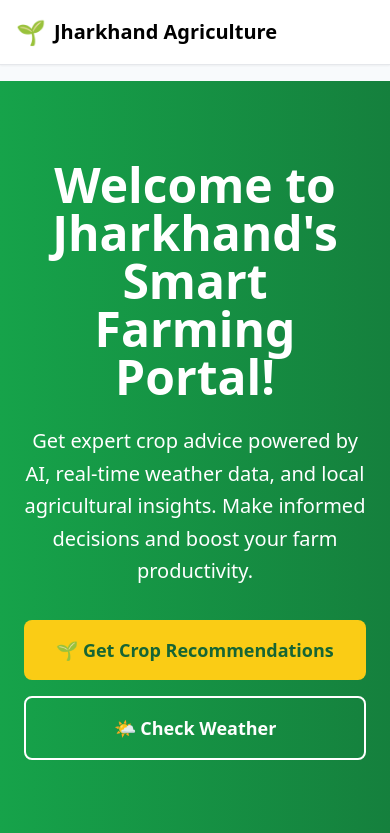
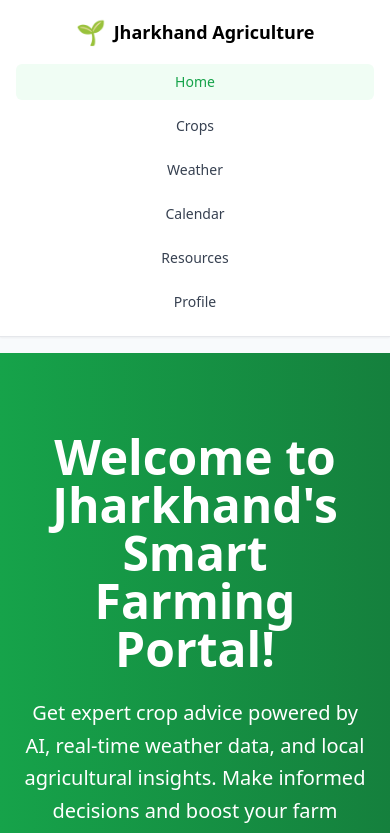
Before and after one commit to Salahuddin-13/punjab-crop-recommender, a React (Create React App) app: page / in a window 390 px wide. Shown: the top 833 px of the page. Built offline with nearby package versions, Linux system fonts and the light colour scheme.

Commit message:
Fix navbar to show vertical links on mobile for better visibility

```diff
--- a/src/components/Navbar.js
+++ b/src/components/Navbar.js
@@ -7,13 +7,14 @@ export default function Navbar() {
   return (
     <nav className="bg-white shadow-sm border-b sticky top-0 z-50">
       <div className="max-w-7xl mx-auto px-4 sm:px-6 lg:px-8">
-        <div className="flex justify-between items-center h-16">
+        {/* Desktop Layout */}
+        <div className="hidden md:flex justify-between items-center h-16">
           <Link to="/" className="flex items-center space-x-2">
             <span className="text-2xl">🌱</span>
             <span className="font-bold text-xl">Jharkhand Agriculture</span>
           </Link>
 
-          <div className="hidden md:flex items-center space-x-4">
+          <div className="flex items-center space-x-4">
             <Link to="/" className={`px-3 py-2 rounded-md text-sm font-medium ${location.pathname === "/" ? "text-green-600 bg-green-50" : "text-gray-700 hover:text-green-600"}`}>
               Home
             </Link>
@@ -34,6 +35,37 @@ export default function Navbar() {
             </Link>
           </div>
         </div>
+
+        {/* Mobile Layout - Always Visible Vertical */}
+        <div className="md:hidden py-4">
+          {/* Logo on top */}
+          <Link to="/" className="flex items-center justify-center space-x-2 mb-4">
+            <span className="text-2xl">🌱</span>
+            <span className="font-bold text-lg">Jharkhand Agriculture</span>
+          </Link>
+
+          {/* Vertical Navigation Links */}
+          <div className="flex flex-col space-y-2">
+            <Link to="/" className={`block px-4 py-2 text-center rounded-md text-sm font-medium ${location.pathname === "/" ? "text-green-600 bg-green-50" : "text-gray-700 hover:text-green-600 hover:bg-gray-50"}`}>
+              Home
+            </Link>
+            <Link to="/crops" className={`block px-4 py-2 text-center rounded-md text-sm font-medium ${location.pathname === "/crops" ? "text-green-600 bg-green-50" : "text-gray-700 hover:text-green-600 hover:bg-gray-50"}`}>
+              Crops
+            </Link>
+            <Link to="/weather" className={`block px-4 py-2 text-center rounded-md text-sm font-medium ${location.pathname === "/weather" ? "text-green-600 bg-green-50" : "text-gray-700 hover:text-green-600 hover:bg-gray-50"}`}>
+              Weather
+            </Link>
+            <Link to="/calendar" className={`block px-4 py-2 text-center rounded-md text-sm font-medium ${location.pathname === "/calendar" ? "text-green-600 bg-green-50" : "text-gray-700 hover:text-green-600 hover:bg-gray-50"}`}>
+              Calendar
+            </Link>
+            <Link to="/resources" className={`block px-4 py-2 text-center rounded-md text-sm font-medium ${location.pathname === "/resources" ? "text-green-600 bg-green-50" : "text-gray-700 hover:text-green-600 hover:bg-gray-50"}`}>
+              Resources
+            </Link>
+            <Link to="/profile" className={`block px-4 py-2 text-center rounded-md text-sm font-medium ${location.pathname === "/profile" ? "text-green-600 bg-green-50" : "text-gray-700 hover:text-green-600 hover:bg-gray-50"}`}>
+              Profile
+            </Link>
+          </div>
+        </div>
       </div>
     </nav>
   );
```
